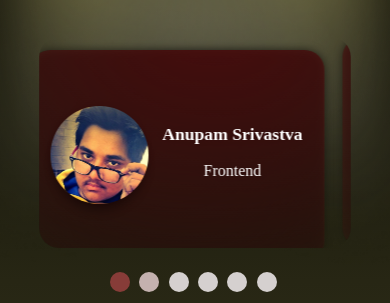
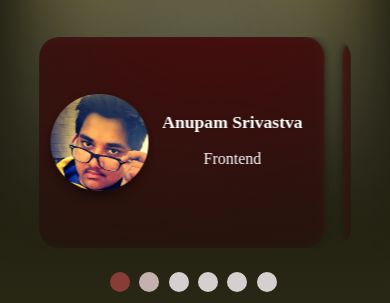
Before and after one commit to nIMblEt06/dvmFareWell2k22, a plain HTML site: page index.html in a window 390 px wide. Shown: the part 232-535 px from the top of the page. Drawn offline with nearby package versions, Linux system fonts and the light colour scheme; a web font is replaced by a local one.

Commit message:
:\ design changes

```diff
--- a/styles.css
+++ b/styles.css
@@ -364,12 +364,12 @@ p {
     }
 
     .carousel-item {
-        height: 28vh;
+        height: 25vh;
         width: 80vw !important;
     }
 
     .carousel-inner {
-        height: 25vh;
+        /* height: 25vh; */
         width: 80vw !important;
     }
 
```
